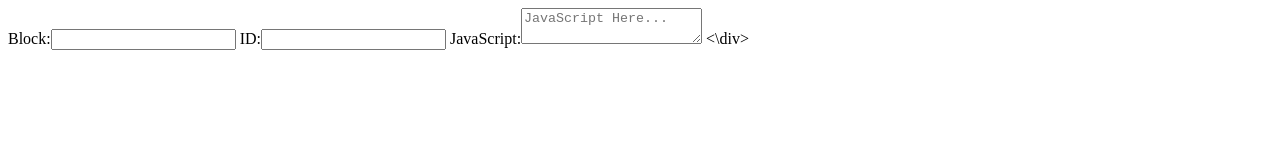
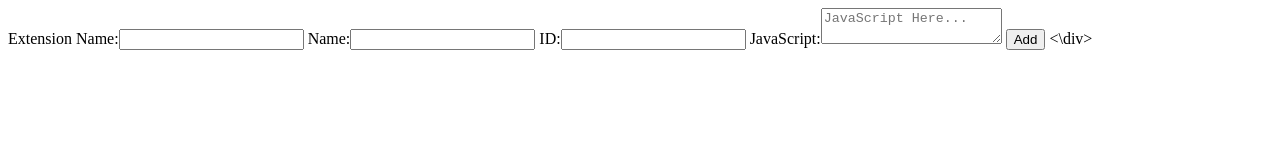
Before and after one commit to Gamermertcan/GGBuilder, a plain HTML site: page index.html in a window 1280 px wide. Drawn offline with Linux system fonts and the light colour scheme.

Commit message:
Update index.html

```diff
--- a/index.html
+++ b/index.html
@@ -13,12 +13,26 @@
 </head>
 <body>
   <div class="frame">
-    Block:<input type="text">
-    ID:<input type="text">
-    JavaScript:<textarea placeholder="JavaScript Here..."></textarea>
+    Extension Name:<input type="text" id="EXT">
+    Name:<input type="text" id="Name">
+    ID:<input type="text" id="ID">
+    JavaScript:<textarea placeholder="JavaScript Here..." id="JS"></textarea>
+    <button onclick="add()?">Add</button>
   <\div>
   <div id="blocks">
 
   </div>
+
+  <script>
+    const blocks = []
+
+    const inputEXT = document.getElementById("EXT");
+    const inputName = document.getElementById("Name");
+    const inputID = document.getElementById("ID");
+    const inputJS = document.getElementById("JS");
+    function add(N,I,JS) {
+      blocks[inputName.value] = [N,I,JS];
+    };
+  </script>
 </body>
 </html>
```
